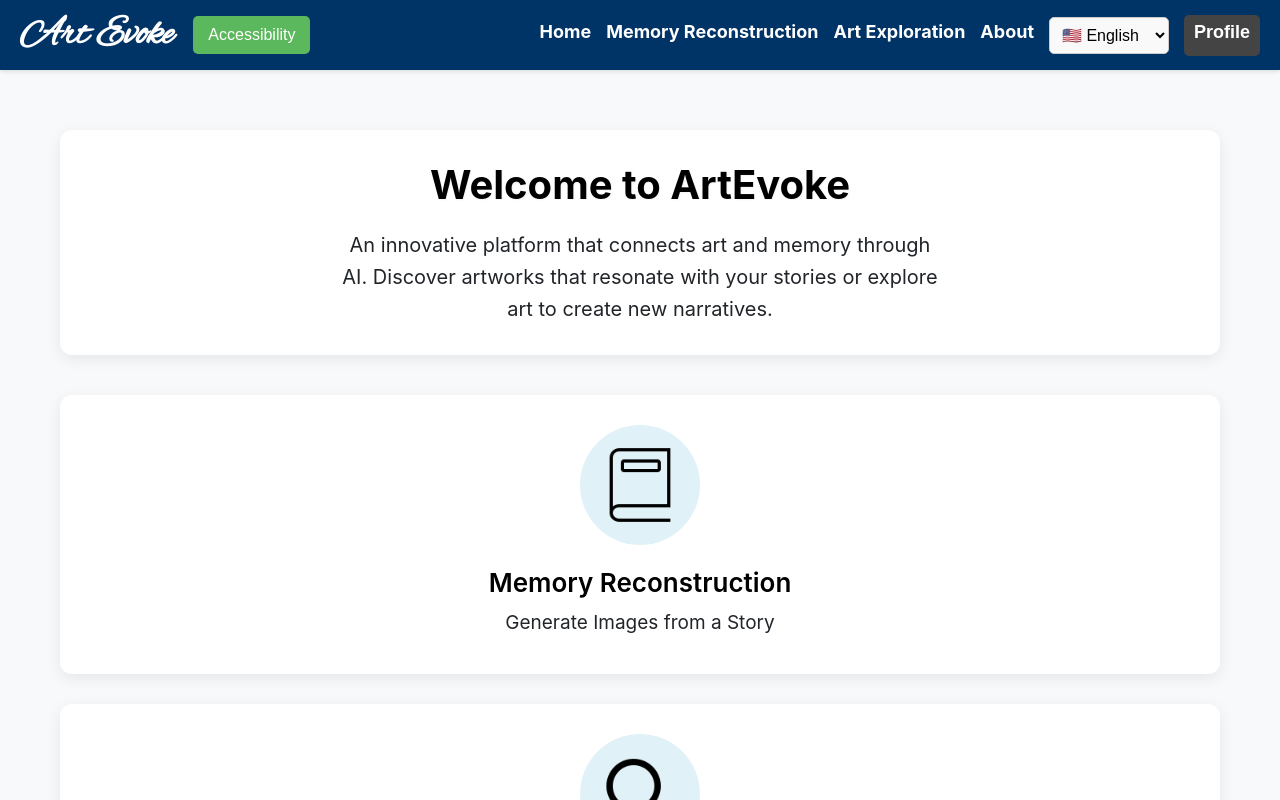
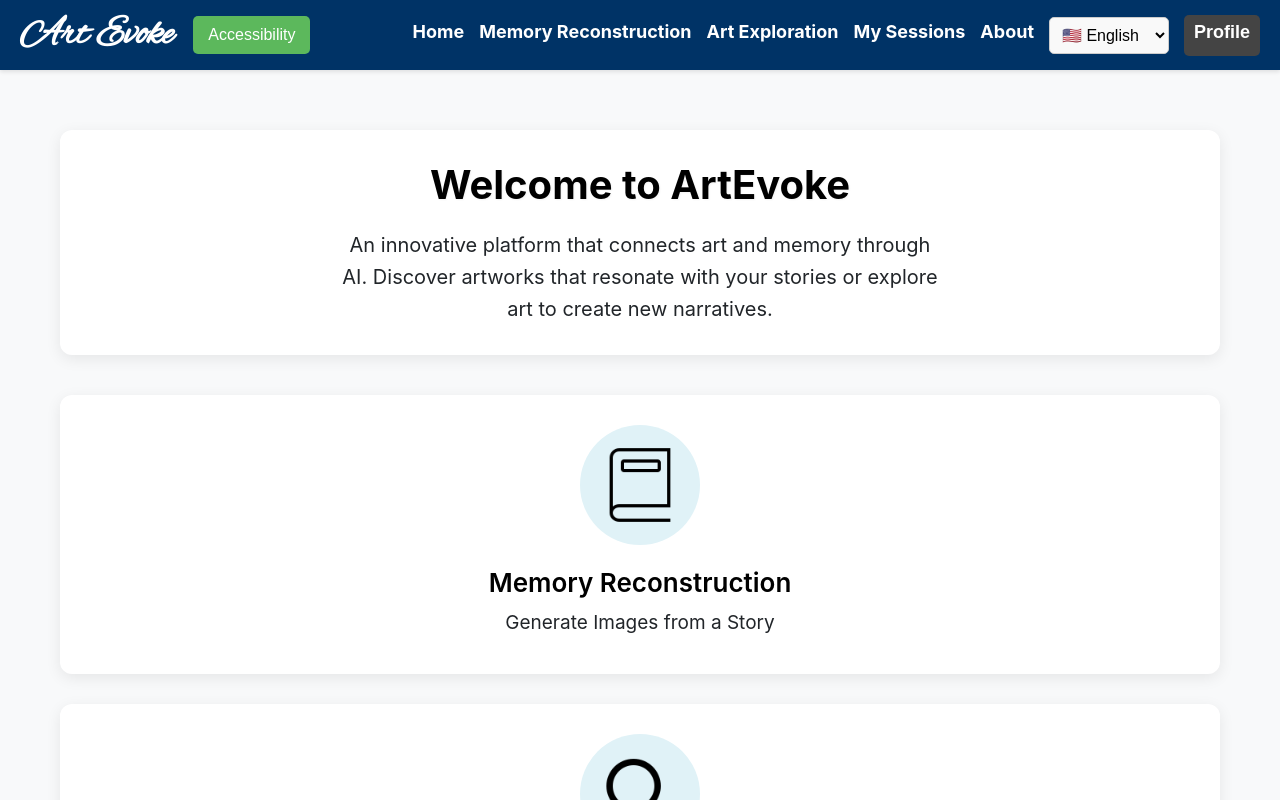
Before and after one commit to augustovillar/ArtEvoke, a React (Create React App) app in the folder webapp/frontend/: page / in a window 1280 px wide. Built offline with nearby package versions, Linux system fonts and the light colour scheme; sample sign-in values are in the browser's storage.

Commit message:
adjust patient navbar to see his sessions

```diff
--- a/webapp/frontend/src/components/common/Navbar/Navbar.js
+++ b/webapp/frontend/src/components/common/Navbar/Navbar.js
@@ -47,6 +47,7 @@ const Navbar = () => {
                     <>
                         <Link to="/story">{t('navbar.memoryReconstruction')}</Link>
                         <Link to="/artsearch">{t('navbar.artExploration')}</Link>
+                        <Link to="/sessions">{t('navbar.mySessions')}</Link>
                     </>
                 )}
                 {isLoggedIn && userType === 'doctor' && (
--- a/webapp/frontend/src/i18n/translations/en/common.json
+++ b/webapp/frontend/src/i18n/translations/en/common.json
@@ -7,6 +7,7 @@
     "about": "About",
     "memoryReconstruction": "Memory Reconstruction",
     "artExploration": "Art Exploration",
+    "mySessions": "My Sessions",
     "profile": "Profile",
     "patients": "Patients",
     "logout": "Logout",
--- a/webapp/frontend/src/i18n/translations/pt/common.json
+++ b/webapp/frontend/src/i18n/translations/pt/common.json
@@ -7,6 +7,7 @@
     "about": "Sobre",
     "memoryReconstruction": "Reconstrução de Memória",
     "artExploration": "Exploração de Arte",
+    "mySessions": "Minhas Sessões",
     "profile": "Perfil",
     "patients": "Pacientes",
     "logout": "Sair",
```
